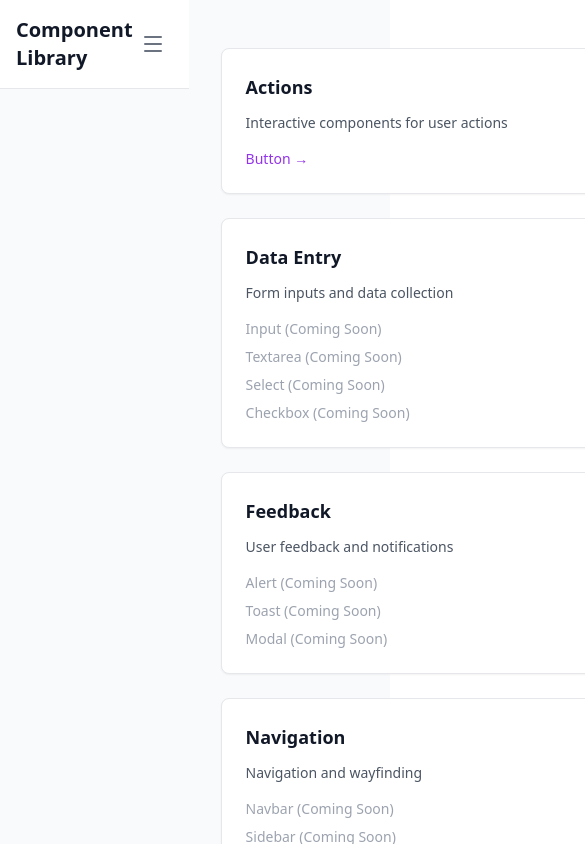
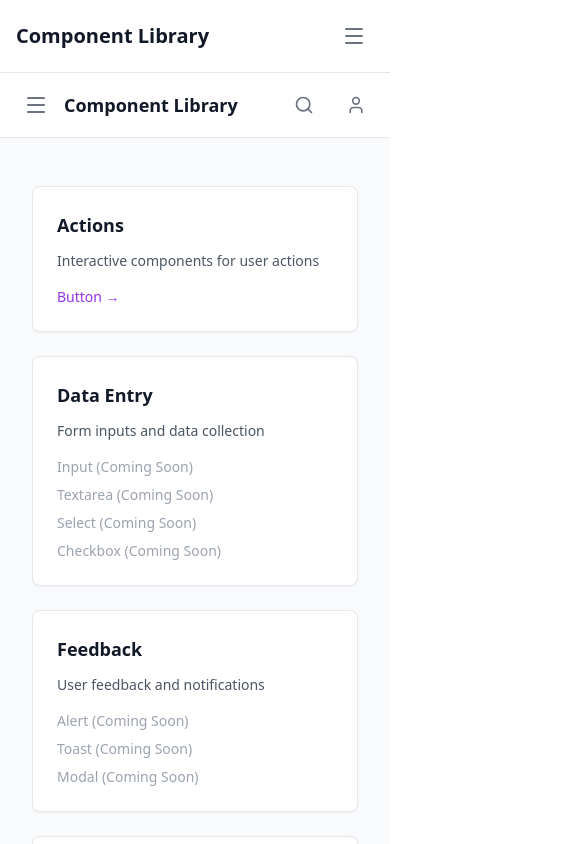
Before and after one commit to rileyedward/vue-component-library, a Vue app: page / in a window 390 px wide. Shown: the top 844 px of the page, 585 px wide, since content can reach past the window. Built offline with nearby package versions, Linux system fonts and the light colour scheme; the HTML template or start-up script is replaced by a standard one.

Commit message:
ui-navbar

```diff
--- a/src/App.vue
+++ b/src/App.vue
@@ -2,6 +2,7 @@
 import './app.css';
 import { ref } from 'vue';
 import UiSidebar from '@/components/navigation/sidebar/ui-sidebar.vue';
+import UiNavbar from '@/components/navigation/navbar/ui-navbar.vue';
 import {
   Home,
   Layout,
@@ -13,6 +14,8 @@ import {
   AlertTriangle,
   MessageSquare,
   CreditCard,
+  Search,
+  User,
 } from 'lucide-vue-next';
 
 // Define navigation items with icons for the sidebar
@@ -62,27 +65,54 @@ const sidebarItems = [
 ];
 
 const activeRoute = ref('');
+const isSidebarOpen = ref(true);
+
+const toggleSidebar = () => {
+  isSidebarOpen.value = !isSidebarOpen.value;
+};
 </script>
 
 <template>
   <div class="min-h-screen bg-gray-50 flex">
     <!-- Sidebar -->
-    <UiSidebar :items="sidebarItems" v-model:activeRoute="activeRoute" title="Component Library" />
+    <UiSidebar
+      :items="sidebarItems"
+      v-model:activeRoute="activeRoute"
+      title="Component Library"
+      :default-open="isSidebarOpen"
+    />
 
-    <!-- Main Content -->
-    <main class="flex-1 md:ml-[250px] p-4">
-      <div class="max-w-7xl mx-auto">
-        <RouterView />
-      </div>
-    </main>
+    <div class="flex flex-col flex-1">
+      <!-- Navbar -->
+      <UiNavbar title="Component Library" @toggle-sidebar="toggleSidebar">
+        <!-- Right side items -->
+        <template #right>
+          <div class="flex items-center space-x-4">
+            <button class="p-2 rounded-full text-gray-500 hover:bg-gray-100">
+              <Search class="h-5 w-5" />
+            </button>
+            <button class="p-2 rounded-full text-gray-500 hover:bg-gray-100">
+              <User class="h-5 w-5" />
+            </button>
+          </div>
+        </template>
+      </UiNavbar>
+
+      <!-- Main Content -->
+      <main class="flex-1 p-4">
+        <div class="max-w-7xl mx-auto">
+          <RouterView />
+        </div>
+      </main>
+    </div>
   </div>
 </template>
 
 <style scoped>
-/* Ensure the sidebar doesn't affect the layout on mobile */
+/* Mobile layout adjustments */
 @media (max-width: 768px) {
-  main {
-    margin-left: 0;
+  .min-h-screen {
+    flex-direction: column;
   }
 }
 </style>
--- a/src/components/navigation/link/ui-link.ts
+++ /dev/null
@@ -1 +0,0 @@
-// TODO: Implement TypeScript logic for ui-link component
--- a/src/components/navigation/navbar/ui-navbar.ts
+++ b/src/components/navigation/navbar/ui-navbar.ts
@@ -1 +1,25 @@
-// TODO: Implement TypeScript logic for ui-navbar component
+import type { LucideIcon } from 'lucide-vue-next';
+
+export interface NavbarItem {
+  label: string;
+  route?: string;
+  icon?: LucideIcon;
+  disabled?: boolean;
+}
+
+export interface UiNavbarProps {
+  title?: string;
+  items?: NavbarItem[];
+  showMobileMenuButton?: boolean;
+  showLogo?: boolean;
+  logoSrc?: string;
+  fixed?: boolean;
+  transparent?: boolean;
+  activeRoute?: string;
+}
+
+export interface UiNavbarEmits {
+  (event: 'navigate', item: NavbarItem): void;
+  (event: 'update:activeRoute', value: string): void;
+  (event: 'toggle-sidebar'): void;
+}
--- a/src/components/navigation/navbar/ui-navbar.vue
+++ b/src/components/navigation/navbar/ui-navbar.vue
@@ -1,7 +1,83 @@
 <script setup lang="ts">
-// TODO...
+import { ref, computed, watch } from 'vue';
+import { useRoute } from 'vue-router';
+import { Menu as MenuIcon } from 'lucide-vue-next';
+import type { UiNavbarProps as Props, UiNavbarEmits as Emits } from './ui-navbar';
+
+const props = withDefaults(defineProps<Props>(), {
+  title: 'Component Library',
+  items: () => [],
+  showMobileMenuButton: true,
+  showLogo: true,
+  logoSrc: '',
+  fixed: true,
+  transparent: false,
+  activeRoute: '',
+});
+
+const emit = defineEmits<Emits>();
+
+const activeRouteValue = ref(props.activeRoute);
+
+const route = useRoute();
+
+watch(
+  () => props.activeRoute,
+  (newValue) => {
+    activeRouteValue.value = newValue;
+  },
+);
+
+watch(
+  () => route.path,
+  (newPath) => {
+    activeRouteValue.value = newPath;
+  },
+);
+
+const toggleSidebar = (): void => {
+  emit('toggle-sidebar');
+};
+
+const navbarClasses = computed(() => {
+  return [
+    'bg-white border-b border-gray-200',
+    props.fixed ? 'sticky top-0 z-30' : 'relative',
+    props.transparent ? 'bg-transparent border-transparent' : '',
+  ];
+});
 </script>
 
 <template>
-  <!-- TODO... -->
+  <nav :class="navbarClasses">
+    <div class="max-w-7xl mx-auto px-4 sm:px-6 lg:px-8">
+      <div class="flex justify-between h-16">
+        <div class="flex">
+          <div class="flex items-center md:hidden">
+            <button
+              v-if="showMobileMenuButton"
+              @click="toggleSidebar"
+              class="inline-flex items-center justify-center p-2 rounded-md text-gray-500 hover:text-gray-600 hover:bg-gray-100 focus:outline-none focus:ring-2 focus:ring-inset focus:ring-purple-500"
+            >
+              <span class="sr-only">Toggle sidebar</span>
+              <MenuIcon class="h-6 w-6" />
+            </button>
+          </div>
+
+          <div class="flex-shrink-0 flex items-center">
+            <img v-if="showLogo && logoSrc" :src="logoSrc" class="h-8 w-auto" alt="Logo" />
+            <span v-if="title" class="text-lg font-semibold text-gray-900 ml-2">{{ title }}</span>
+          </div>
+
+          <div class="hidden md:ml-6 md:flex md:space-x-4">
+            <slot name="items"></slot>
+          </div>
+        </div>
+
+        <div class="flex items-center">
+          <slot name="right"></slot>
+        </div>
+      </div>
+    </div>
+  </nav>
 </template>
--- a/src/components/navigation/sidebar/ui-sidebar.vue
+++ b/src/components/navigation/sidebar/ui-sidebar.vue
@@ -136,7 +136,6 @@ const sidebarClasses = computed(() => {
           <nav class="px-2">
             <div class="space-y-1">
               <div v-for="item in navItems" :key="item.route || item.label">
-                <!-- Parent item -->
                 <div
                   :class="[
                     'group flex items-center justify-between px-2 py-2 text-base font-medium rounded-md',
@@ -166,7 +165,6 @@ const sidebarClasses = computed(() => {
                   />
                 </div>
 
-                <!-- Children items -->
                 <div
                   v-if="item.children && item.children.length > 0"
                   :class="['mt-1 space-y-1 pl-4', expandedItems[item.label] ? 'block' : 'hidden']"
@@ -200,7 +198,7 @@ const sidebarClasses = computed(() => {
     </div>
 
     <div
-      class="hidden md:flex md:flex-col md:fixed md:inset-y-0"
+      class="hidden md:flex md:flex-col md:h-screen"
       :style="{ width: isOpen ? props.width : 'auto' }"
     >
       <div :class="sidebarClasses">
@@ -221,7 +219,6 @@ const sidebarClasses = computed(() => {
           <nav class="flex-1 px-4 py-4">
             <div class="space-y-1">
               <div v-for="item in navItems" :key="item.route || item.label">
-                <!-- Parent item -->
                 <div
                   :class="[
                     'group flex items-center justify-between px-2 py-2 text-sm font-medium rounded-md',
@@ -251,7 +248,6 @@ const sidebarClasses = computed(() => {
                   />
                 </div>
 
-                <!-- Children items -->
                 <div
                   v-if="item.children && item.children.length > 0"
                   :class="['mt-1 space-y-1 pl-4', expandedItems[item.label] ? 'block' : 'hidden']"
```
Also changed, not shown: src/components/navigation/link/ui-link.vue (deleted, +0 -7 lines).
